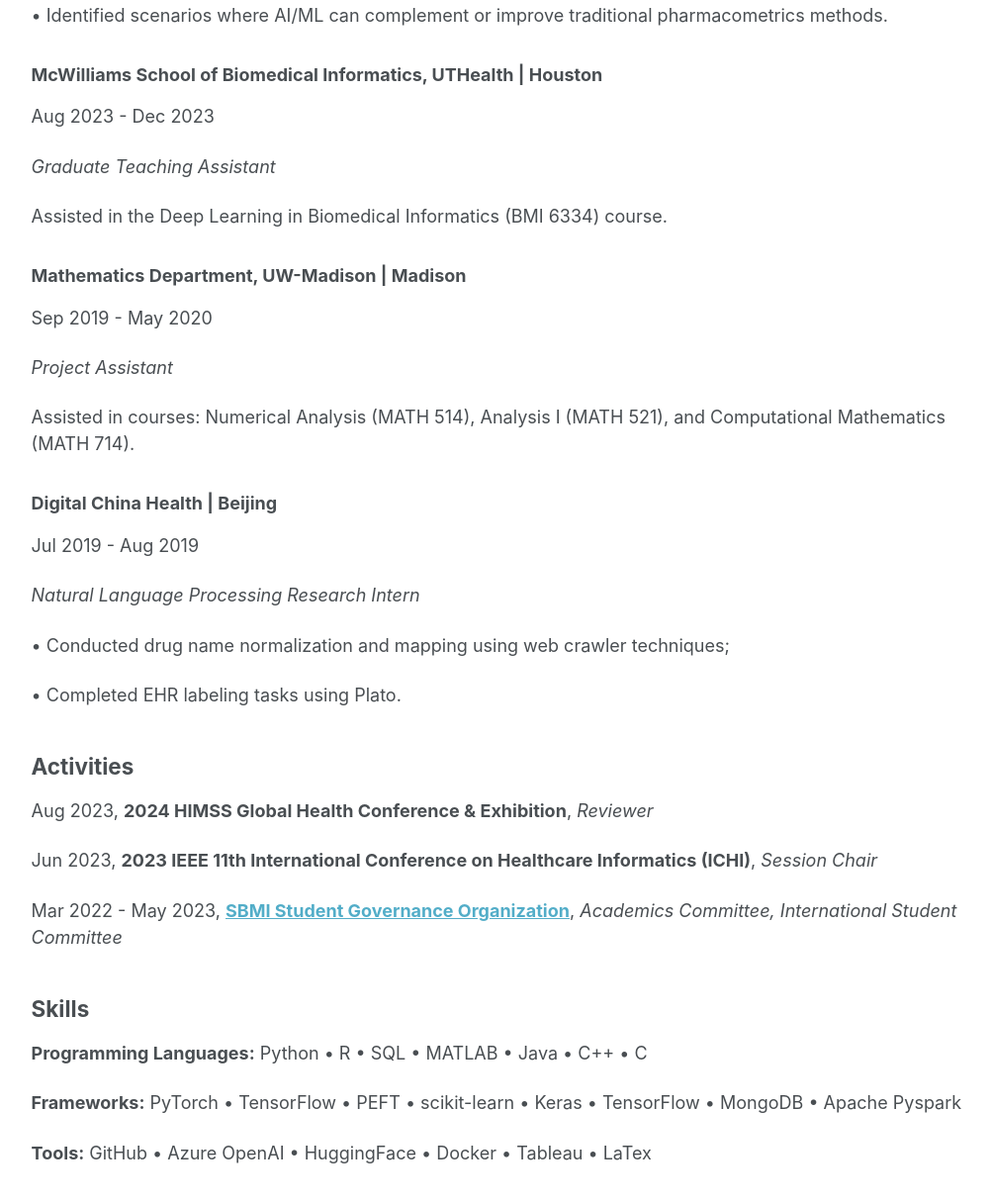
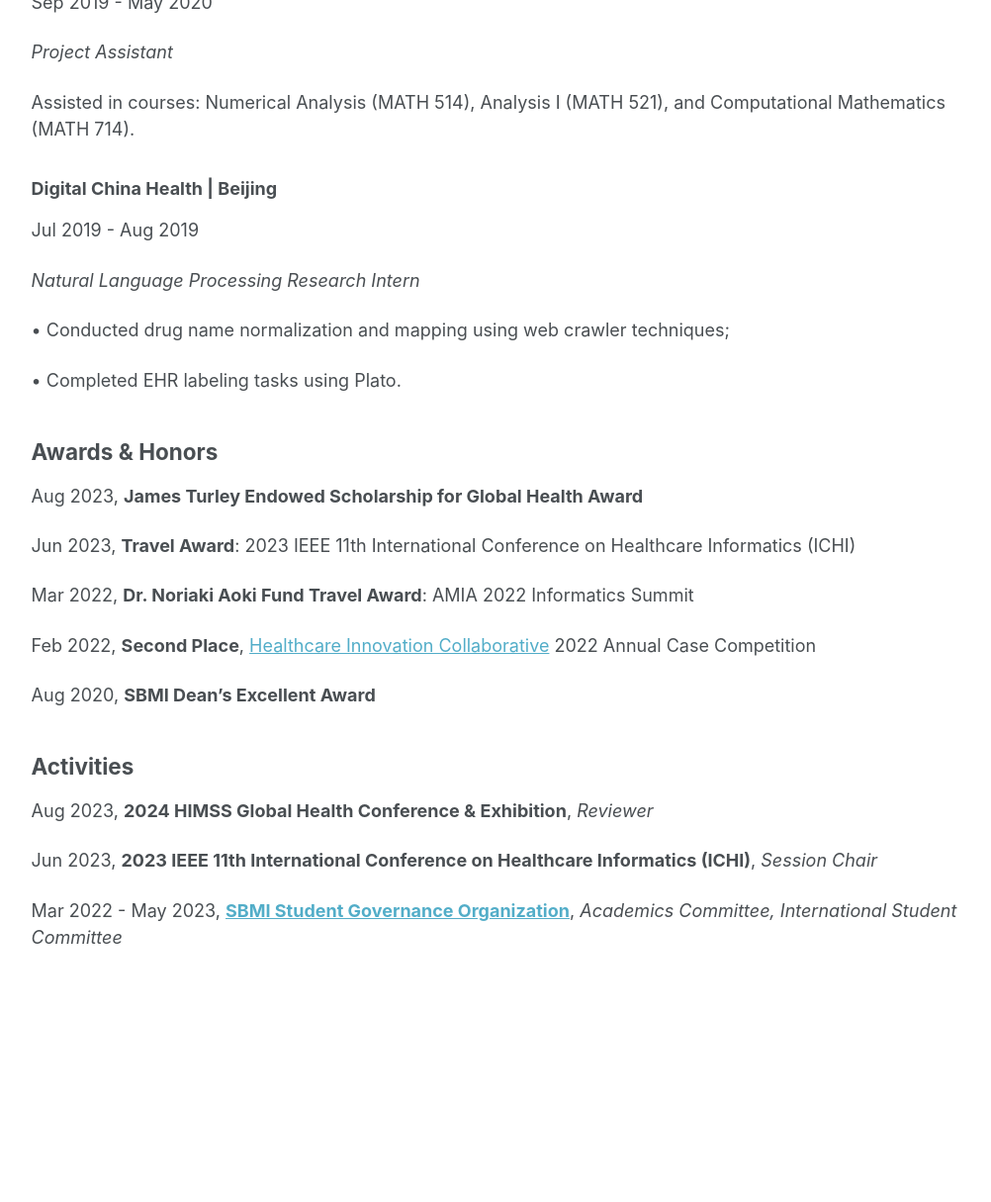
Before and after one commit to BingyuMao/BingyuMao.github.io, a Jekyll site: the page built from _pages/cv.md, in a window 1280 px wide and 1400 px high, scrolled down 1651 px. Shown: the top 1215 px of the window at 99% size, without its empty margins (250-1252 px from the left). Built offline with Jekyll 4.4.1, drawn with Linux system fonts in a browser that asks for light colours; after the commit the page ends 2833 px from its top, so only the background shows below that; some of the changed text lies outside the part shown.

Commit message:
Update cv.md

```diff
--- a/_pages/cv.md
+++ b/_pages/cv.md
@@ -95,6 +82,18 @@ Jul 2019 - Aug 2019
 
 • Completed EHR labeling tasks using Plato.
 
+## Awards & Honors
+
+Aug 2023, **James Turley Endowed Scholarship for Global Health Award**
+
+Jun 2023, **Travel Award**: 2023 IEEE 11th International Conference on Healthcare Informatics (ICHI)
+
+Mar 2022, **Dr. Noriaki Aoki Fund Travel Award**: AMIA 2022 Informatics Summit
+
+Feb 2022, **Second Place**, [Healthcare Innovation Collaborative](https://texashic.wixsite.com/website/about-1) 2022 Annual Case Competition
+
+Aug 2020, **SBMI Dean’s Excellent Award**
+
 ## Activities
 
 Aug 2023, **2024 HIMSS Global Health Conference & Exhibition**, *Reviewer*
@@ -102,13 +101,3 @@ Aug 2023, **2024 HIMSS Global Health Conference & Exhibition**, *Reviewer*
 Jun 2023, **2023 IEEE 11th International Conference on Healthcare Informatics (ICHI)**, *Session Chair*
 
 Mar 2022 - May 2023, **[SBMI Student Governance Organization](https://sbmi.uth.edu/current-students/sgo.htm)**, *Academics Committee, International Student Committee*
-
-
-
-## Skills
-
-**Programming Languages:** Python • R • SQL • MATLAB • Java • C++ • C
-
-**Frameworks:** PyTorch • TensorFlow • PEFT • scikit-learn • Keras • TensorFlow • MongoDB • Apache Pyspark
-
-**Tools:** GitHub • Azure OpenAI • HuggingFace • Docker • Tableau • LaTex
```
Also changed, not shown: other parts of _pages/cv.md (+1 -14 lines).
